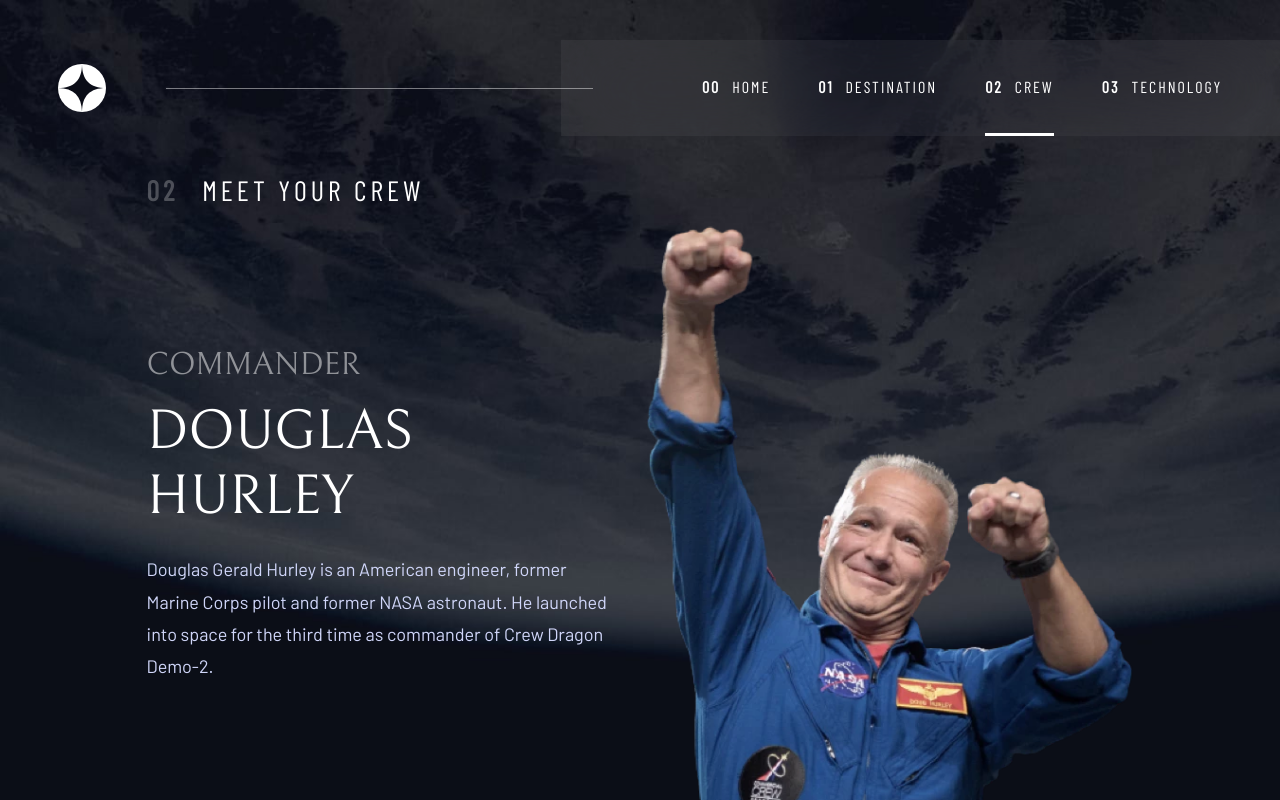
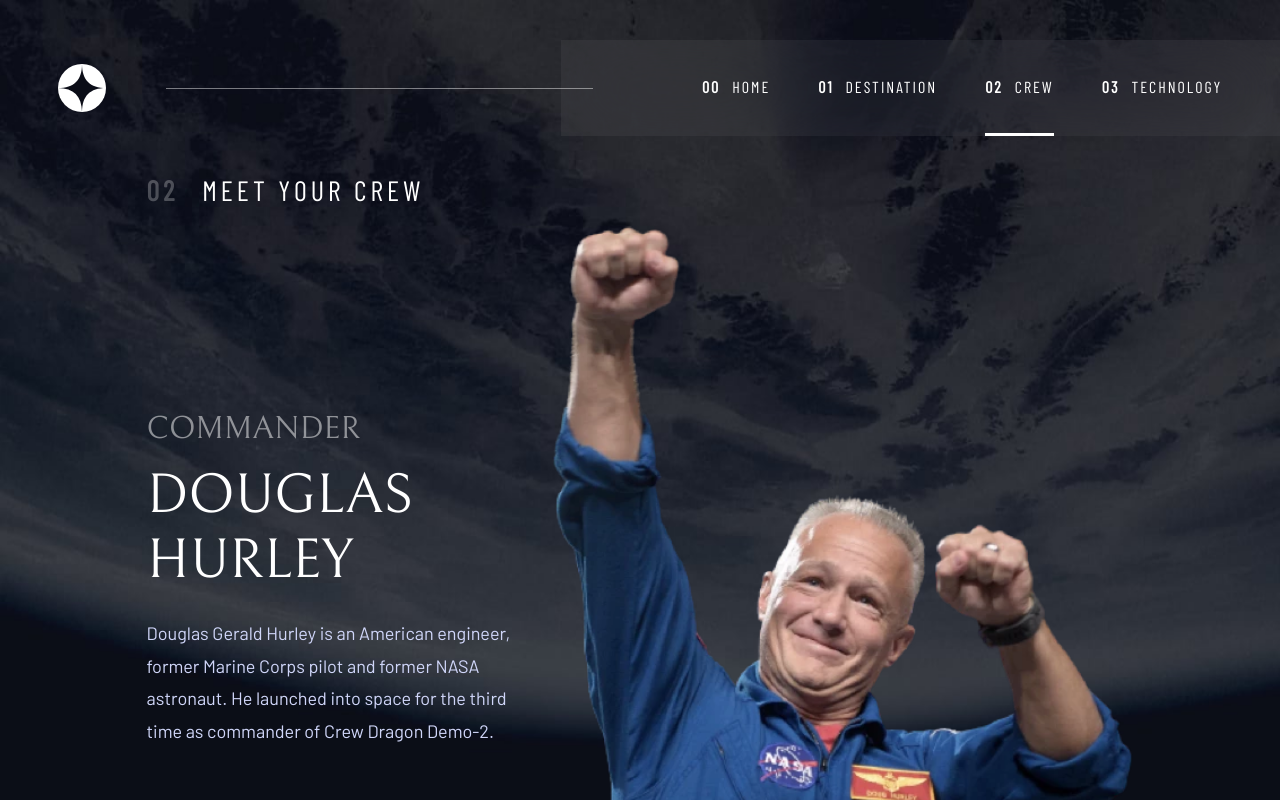
Before and after one commit to jull20/Space-tourism-multi-page-website, a React (Vite) app: page /crew in a window 1280 px wide. Shown: the top 800 px of the page. Built offline with nearby package versions, Linux system fonts and the light colour scheme.

Commit message:
test in safari

```diff
--- a/src/css/App.css
+++ b/src/css/App.css
@@ -727,6 +727,9 @@
     top: 42px;
   }
 }
+.crew-item__img img {
+  width: 60vw;
+}
 .crew-item__img::before {
   content: "";
   position: absolute;
--- a/src/sass/Crew.scss
+++ b/src/sass/Crew.scss
@@ -55,6 +55,9 @@
     @media screen and (min-width:450px) and (max-width: 1024px) {
         top: 42px;
     }
+    & img{
+        width: 60vw;
+    }
 
     &::before{
         content: '';
```
Also changed, not shown: 1 other file (tests, documents, lock files or other folders).
